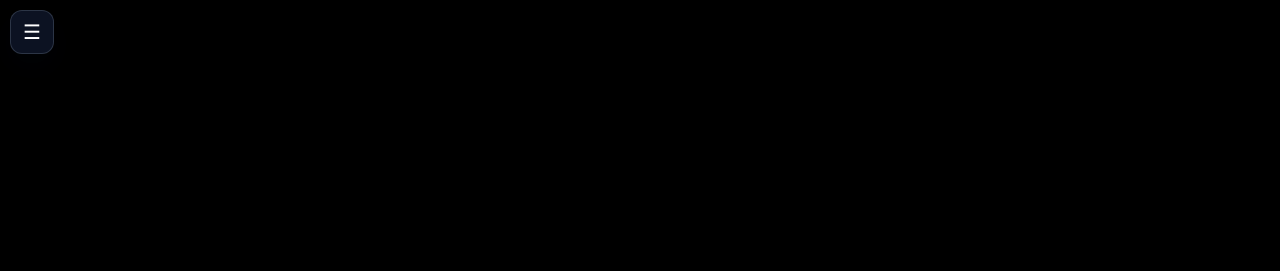
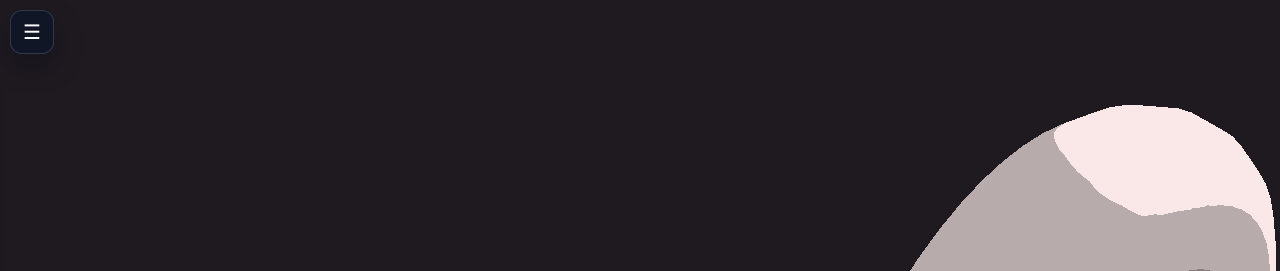
Before and after one commit to kenazossou/threejs-journey, a website built with Vite: page src/chapter-02-classic-techniques/lesson19-scroll-based-animation/index.html in a window 1280 px wide. Shown: the top 271 px of the page. Built offline with nearby package versions, Linux system fonts and the light colour scheme; animation ran at ten frames a second; what lil-gui would draw is missing.

Commit message:
Lesson 19 on going->Easing

```diff
--- a/src/chapter-02-classic-techniques/lesson19-scroll-based-animation/script.js
+++ b/src/chapter-02-classic-techniques/lesson19-scroll-based-animation/script.js
@@ -1,5 +1,7 @@
 import * as THREE from 'three'
 import GUI from 'lil-gui'
+
+const baseUrl = import.meta.env.BASE_URL;
 
 /**
  * Debug
@@ -12,6 +14,10 @@
 
 gui
     .addColor(parameters, 'materialColor')
+    .onChange(() =>
+    {
+        material.color.set(parameters.materialColor)
+    })
 
 /**
  * Base
@@ -23,13 +29,53 @@
 const scene = new THREE.Scene()
 
 /**
- * Test cube
+ * Lights
  */
-const cube = new THREE.Mesh(
-    new THREE.BoxGeometry(1, 1, 1),
-    new THREE.MeshBasicMaterial({ color: '#ff0000' })
+const directionalLight = new THREE.DirectionalLight('#ffffff', 3)
+directionalLight.position.set(1, 1, 0)
+scene.add(directionalLight)
+
+// Texture
+const textureLoader = new THREE.TextureLoader()
+const gradientTexture = textureLoader.load(baseUrl + 'textures/gradients/3.jpg')
+gradientTexture.magFilter = THREE.NearestFilter
+
+/**
+ * Objects
+ */
+// Material
+const material = new THREE.MeshToonMaterial({
+    color: parameters.materialColor,
+    gradientMap: gradientTexture
+})
+
+// Meshes
+const mesh1 = new THREE.Mesh(
+    new THREE.TorusGeometry(1, 0.4, 16, 60),
+    material
 )
-scene.add(cube)
+const mesh2 = new THREE.Mesh(
+    new THREE.ConeGeometry(1, 2, 32),
+    material
+)
+const mesh3 = new THREE.Mesh(
+    new THREE.TorusKnotGeometry(0.8, 0.35, 100, 16),
+    material
+)
+
+const objectsDistance = 4;
+mesh1.position.y = - objectsDistance * 0
+mesh2.position.y = - objectsDistance * 1
+mesh3.position.y = - objectsDistance * 2
+
+mesh1.position.x = 2
+mesh2.position.x = - 2
+mesh3.position.x = 2
+
+const sectionMeshes = [ mesh1, mesh2, mesh3 ]
+
+scene.add(mesh1, mesh2, mesh3)
+
 
 /**
  * Sizes
@@ -57,19 +103,50 @@
 /**
  * Camera
  */
+// Group
+const cameraGroup = new THREE.Group()
+scene.add(cameraGroup)
+
 // Base camera
 const camera = new THREE.PerspectiveCamera(35, sizes.width / sizes.height, 0.1, 100)
 camera.position.z = 6
-scene.add(camera)
+cameraGroup.add(camera)
 
 /**
  * Renderer
  */
 const renderer = new THREE.WebGLRenderer({
-    canvas: canvas
+    canvas: canvas,
+    alpha: true
 })
+renderer.getClearAlpha(0);
+
 renderer.setSize(sizes.width, sizes.height)
 renderer.setPixelRatio(Math.min(window.devicePixelRatio, 2))
+
+/**
+ * Scroll
+ */
+let scrollY = window.scrollY
+window.addEventListener('scroll', () =>
+{
+    scrollY = window.scrollY
+})
+
+/**
+ * Cursor
+ */
+const cursor = {}
+cursor.x = 0
+cursor.y = 0
+
+window.addEventListener('mousemove', (event) =>
+{
+    cursor.x = event.clientX / sizes.width - 0.5;
+    cursor.y = event.clientY / sizes.height - 0.5;
+
+    console.log(cursor)
+})
 
 /**
  * Animate
@@ -80,6 +157,22 @@
 {
     const elapsedTime = clock.getElapsedTime()
 
+    // Animate meshes
+    for(const mesh of sectionMeshes)
+    {
+        mesh.rotation.x = elapsedTime * 0.1
+        mesh.rotation.y = elapsedTime * 0.12
+    }
+
+    // Animate camera
+    camera.position.y = - scrollY / sizes.height * objectsDistance
+
+    const parallaxX = cursor.x
+    const parallaxY = - cursor.y
+
+    cameraGroup.position.x = parallaxX
+    cameraGroup.position.y = parallaxY
+
     // Render
     renderer.render(scene, camera)
 
--- a/src/chapter-02-classic-techniques/lesson19-scroll-based-animation/style.css
+++ b/src/chapter-02-classic-techniques/lesson19-scroll-based-animation/style.css
@@ -4,9 +4,9 @@
     padding: 0;
 }
 
-html,
-body
+html
 {
+    background: #1e1a20;
 }
 
 .webgl
```
